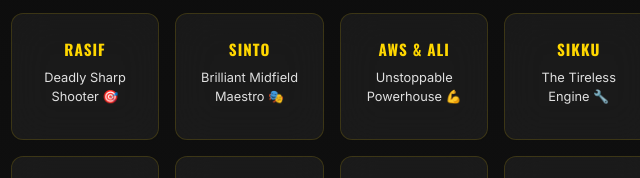
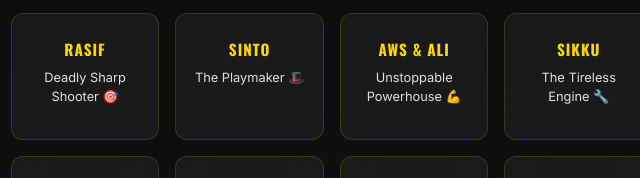
Before and after one commit to mevijaynair/fmss-platform, a website: page apps/main/index.html in a window 1280 px wide. Shown: the part 1592-1770 px from the top of the page, 555-1195 px from the left. Drawn offline with nearby package versions, Linux system fonts and the light colour scheme; no server answers.

Commit message:
Differentiate midfielders: Sinto becomes The Playmaker
Avoids duplicate "Midfield Maestro" now that Rahul holds that title.

Co-Authored-By: Claude Opus 4.8 <noreply@anthropic.com>

```diff
--- a/apps/main/index.html
+++ b/apps/main/index.html
@@ -1922,7 +1922,7 @@
         </div>
         <div class="player-card">
           <h3>Sinto</h3>
-          <p class="player-bio">Brilliant Midfield Maestro 🎭</p>
+          <p class="player-bio">The Playmaker 🎩</p>
         </div>
         <div class="player-card">
           <h3>AWS & Ali</h3>
```
